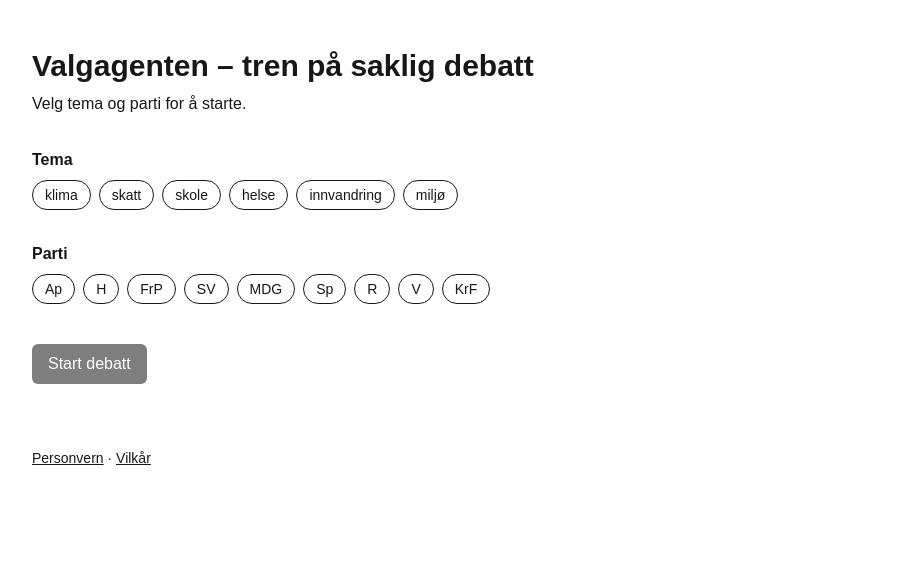
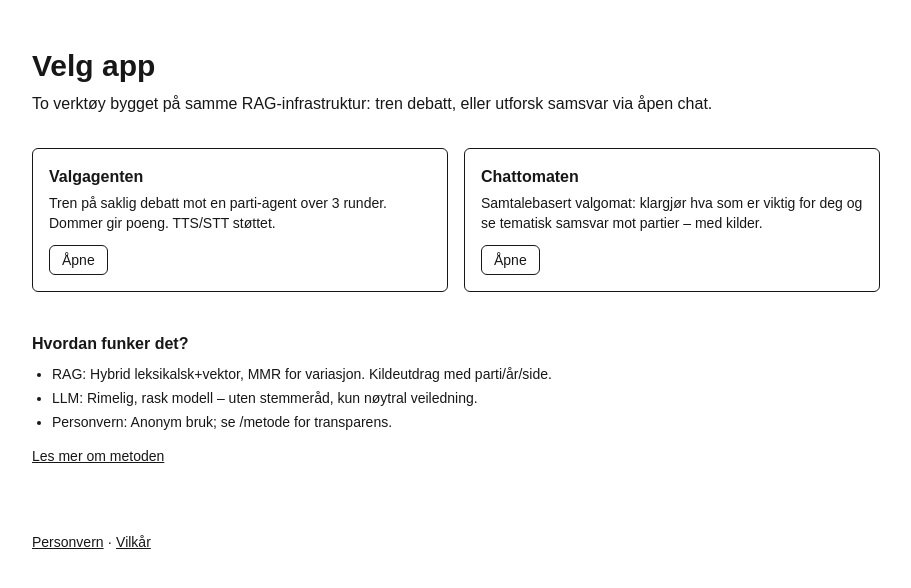
Before and after one commit to simonstrumse/valgagenten, a Next.js app in the folder web/: page / in a window 1280 px wide. Shown: the top 588 px of the page, without its empty margins (184-1095 px from the left). Built offline with nearby package versions, Linux system fonts and the light colour scheme.

Commit message:
feat(chattomaten): landing chooser, proactive opening + engagement, streaming typing indicator; relaxed guardrails; preview fallback; normalize ingest filenames

```diff
--- a/web/src/app/api/match/preview/route.ts
+++ b/web/src/app/api/match/preview/route.ts
@@ -48,6 +48,9 @@ export async function GET(req: NextRequest) {
     for (const p of Object.keys(scores)) scaled[p] = max === min ? 0.5 : (scores[p] - min) / (max - min);
     return NextResponse.json({ conversationId, scores: scaled });
   } catch (e: any) {
-    return NextResponse.json({ error: e?.message || "preview error" }, { status: 500 });
+    // Graceful fallback to avoid UI errors if TLS/DB temporarily fails
+    const parties = ["Ap", "H", "FrP", "SV", "MDG", "Sp", "R", "V", "KrF"];
+    const fallback: Record<string, number> = Object.fromEntries(parties.map((p, i) => [p, (parties.length - i) / parties.length]));
+    return NextResponse.json({ conversationId: "", scores: fallback, warning: e?.message || "preview fallback" });
   }
 }
--- a/web/src/app/page.tsx
+++ b/web/src/app/page.tsx
@@ -1,94 +1,38 @@
-"use client";
-import { useState } from "react";
-import { useRouter } from "next/navigation";
-import { useDebateStore, Party, Topic } from "@/store/useDebateStore";
-
-const topics: Topic[] = ["klima", "skatt", "skole", "helse", "innvandring", "miljø"];
-const parties: Party[] = ["Ap", "H", "FrP", "SV", "MDG", "Sp", "R", "V", "KrF"];
-
 export default function Home() {
-  const router = useRouter();
-  const setSelection = useDebateStore((s) => s.setSelection);
-  const [topic, setTopic] = useState<Topic | undefined>();
-  const [party, setParty] = useState<Party | undefined>();
-  const [loading, setLoading] = useState(false);
-
-  const start = async () => {
-    if (!topic || !party) return;
-    // Reset any persisted debate state to avoid stale openings reappearing
-    useDebateStore.getState().reset();
-    setSelection(topic, party);
-    setLoading(true);
-    try {
-      const res = await fetch("/api/start", {
-        method: "POST",
-        headers: { "Content-Type": "application/json" },
-        body: JSON.stringify({ topic, party }),
-      });
-      const data = await res.json();
-      if (data?.sessionId) {
-        useDebateStore.getState().setSession(data.sessionId, data.anonHandle ?? "Debattant");
-        router.push("/debatt");
-      }
-    } finally {
-      setLoading(false);
-    }
-  };
-
   return (
     <div className="min-h-screen px-6 py-12 max-w-4xl mx-auto">
       <header className="mb-8">
-        <h1 className="text-3xl font-bold">Valgagenten – tren på saklig debatt</h1>
-        <p className="text-muted-foreground mt-2">Velg tema og parti for å starte.</p>
+        <h1 className="text-3xl font-bold">Velg app</h1>
+        <p className="text-muted-foreground mt-2">To verktøy bygget på samme RAG-infrastruktur: tren debatt, eller utforsk samsvar via åpen chat.</p>
       </header>
 
-      <section className="mb-8">
-        <h2 className="font-semibold mb-2">Tema</h2>
-        <div className="flex flex-wrap gap-2">
-          {topics.map((t) => (
-            <button
-              key={t}
-              onClick={() => setTopic(t)}
-              className={`px-3 py-1 rounded-full border text-sm ${
-                topic === t ? "bg-black text-white dark:bg-white dark:text-black" : "hover:bg-black/5 dark:hover:bg-white/10"
-              }`}
-              aria-pressed={topic === t}
-            >
-              {t}
-            </button>
-          ))}
+      <div className="grid sm:grid-cols-2 gap-4">
+        <a href="/valgagenten" className="block rounded-md border p-4 hover:bg-black/5 dark:hover:bg-white/10">
+          <div className="font-semibold mb-1">Valgagenten</div>
+          <p className="text-sm text-muted-foreground">Tren på saklig debatt mot en parti-agent over 3 runder. Dommer gir poeng. TTS/STT støttet.</p>
+          <div className="mt-3 inline-block px-3 py-1 rounded-md border text-sm">Åpne</div>
+        </a>
+        <a href="/chat" className="block rounded-md border p-4 hover:bg-black/5 dark:hover:bg-white/10">
+          <div className="font-semibold mb-1">Chattomaten</div>
+          <p className="text-sm text-muted-foreground">Samtalebasert valgomat: klargjør hva som er viktig for deg og se tematisk samsvar mot partier – med kilder.</p>
+          <div className="mt-3 inline-block px-3 py-1 rounded-md border text-sm">Åpne</div>
+        </a>
+      </div>
+
+      <section className="mt-10">
+        <h2 className="font-semibold mb-2">Hvordan funker det?</h2>
+        <ul className="list-disc pl-5 text-sm text-muted-foreground space-y-1">
+          <li>RAG: Hybrid leksikalsk+vektor, MMR for variasjon. Kildeutdrag med parti/år/side.</li>
+          <li>LLM: Rimelig, rask modell – uten stemmeråd, kun nøytral veiledning.</li>
+          <li>Personvern: Anonym bruk; se /metode for transparens.</li>
+        </ul>
+        <div className="mt-3">
+          <a className="underline text-sm" href="/metode">Les mer om metoden</a>
         </div>
       </section>
 
-      <section className="mb-10">
-        <h2 className="font-semibold mb-2">Parti</h2>
-        <div className="flex flex-wrap gap-2">
-          {parties.map((p) => (
-            <button
-              key={p}
-              onClick={() => setParty(p)}
-              className={`px-3 py-1 rounded-full border text-sm ${
-                party === p ? "bg-black text-white dark:bg-white dark:text-black" : "hover:bg-black/5 dark:hover:bg-white/10"
-              }`}
-              aria-pressed={party === p}
-            >
-              {p}
-            </button>
-          ))}
-        </div>
-      </section>
-
-      <button
-        onClick={start}
-        disabled={!topic || !party || loading}
-        className="px-4 py-2 rounded-md bg-black text-white disabled:opacity-50 dark:bg-white dark:text-black"
-      >
-        {loading ? "Starter…" : "Start debatt"}
-      </button>
-
       <footer className="mt-16 text-sm text-muted-foreground">
-        <a className="underline" href="/personvern">Personvern</a> · {" "}
-        <a className="underline" href="/vilkår">Vilkår</a>
+        <a className="underline" href="/personvern">Personvern</a> · <a className="underline" href="/vilkår">Vilkår</a>
       </footer>
     </div>
   );
--- /dev/null
+++ b/web/src/app/valgagenten/page.tsx
@@ -0,0 +1,96 @@
+"use client";
+import { useState } from "react";
+import { useRouter } from "next/navigation";
+import Link from "next/link";
+import { useDebateStore, Party, Topic } from "@/store/useDebateStore";
+
+const topics: Topic[] = ["klima", "skatt", "skole", "helse", "innvandring", "miljø"];
+const parties: Party[] = ["Ap", "H", "FrP", "SV", "MDG", "Sp", "R", "V", "KrF"];
+
+export default function ValgagentenPage() {
+  const router = useRouter();
+  const setSelection = useDebateStore((s) => s.setSelection);
+  const [topic, setTopic] = useState<Topic | undefined>();
+  const [party, setParty] = useState<Party | undefined>();
+  const [loading, setLoading] = useState(false);
+
+  const start = async () => {
+    if (!topic || !party) return;
+    useDebateStore.getState().reset();
+    setSelection(topic, party);
+    setLoading(true);
+    try {
+      const res = await fetch("/api/start", {
+        method: "POST",
+        headers: { "Content-Type": "application/json" },
+        body: JSON.stringify({ topic, party }),
+      });
+      const data = await res.json();
+      if (data?.sessionId) {
+        useDebateStore.getState().setSession(data.sessionId, data.anonHandle ?? "Debattant");
+        router.push("/debatt");
+      }
+    } finally {
+      setLoading(false);
+    }
+  };
+
+  return (
+    <div className="min-h-screen px-6 py-12 max-w-4xl mx-auto">
+      <header className="mb-8">
+        <h1 className="text-3xl font-bold">Valgagenten – tren på saklig debatt</h1>
+        <p className="text-muted-foreground mt-2">Velg tema og parti for å starte.</p>
+      </header>
+
+      <section className="mb-8">
+        <h2 className="font-semibold mb-2">Tema</h2>
+        <div className="flex flex-wrap gap-2">
+          {topics.map((t) => (
+            <button
+              key={t}
+              onClick={() => setTopic(t)}
+              className={`px-3 py-1 rounded-full border text-sm ${
+                topic === t ? "bg-black text-white dark:bg-white dark:text-black" : "hover:bg-black/5 dark:hover:bg-white/10"
+              }`}
+              aria-pressed={topic === t}
+            >
+              {t}
+            </button>
+          ))}
+        </div>
+      </section>
+
+      <section className="mb-10">
+        <h2 className="font-semibold mb-2">Parti</h2>
+        <div className="flex flex-wrap gap-2">
+          {parties.map((p) => (
+            <button
+              key={p}
+              onClick={() => setParty(p)}
+              className={`px-3 py-1 rounded-full border text-sm ${
+                party === p ? "bg-black text-white dark:bg-white dark:text-black" : "hover:bg-black/5 dark:hover:bg-white/10"
+              }`}
+              aria-pressed={party === p}
+            >
+              {p}
+            </button>
+          ))}
+        </div>
+      </section>
+
+      <button
+        onClick={start}
+        disabled={!topic || !party || loading}
+        className="px-4 py-2 rounded-md bg-black text-white disabled:opacity-50 dark:bg-white dark:text-black"
+      >
+        {loading ? "Starter…" : "Start debatt"}
+      </button>
+
+      <footer className="mt-16 text-sm text-muted-foreground">
+        <Link className="underline" href="/">Tilbake</Link> · {" "}
+        <Link className="underline" href="/personvern">Personvern</Link> · {" "}
+        <Link className="underline" href="/vilkår">Vilkår</Link>
+      </footer>
+    </div>
+  );
+}
--- a/web/src/store/useChatStore.ts
+++ b/web/src/store/useChatStore.ts
@@ -12,6 +12,7 @@ interface ChatState {
   progress: number; // 0-100 heuristic
   setConversation: (id: string) => void;
   addMessage: (m: Msg) => void;
+  updateLastAssistant: (updater: (prev: string) => string) => void;
   setStreaming: (b: boolean) => void;
   setProfile: (p: Partial<ChatState["profile"]>) => void;
   setProgress: (n: number) => void;
@@ -26,6 +27,17 @@ export const useChatStore = create<ChatState>()(
       progress: 0,
       setConversation: (id) => set({ conversationId: id }),
       addMessage: (m) => set({ messages: [...get().messages, m] }),
+      updateLastAssistant: (updater) =>
+        set((s) => {
+          const msgs = [...s.messages];
+          for (let i = msgs.length - 1; i >= 0; i--) {
+            if (msgs[i].role === "assistant") {
+              msgs[i] = { ...msgs[i], content: updater(msgs[i].content) };
+              break;
+            }
+          }
+          return { messages: msgs };
+        }),
       setStreaming: (b) => set({ streaming: b }),
       setProfile: (p) => set({ profile: { ...get().profile, ...p } }),
       setProgress: (n) => set({ progress: Math.max(0, Math.min(100, Math.round(n))) }),
```
Also changed, not shown: web/src/app/chat/page.tsx (+39 -7 lines), web/src/lib/prompts.ts (+7 -2 lines).
